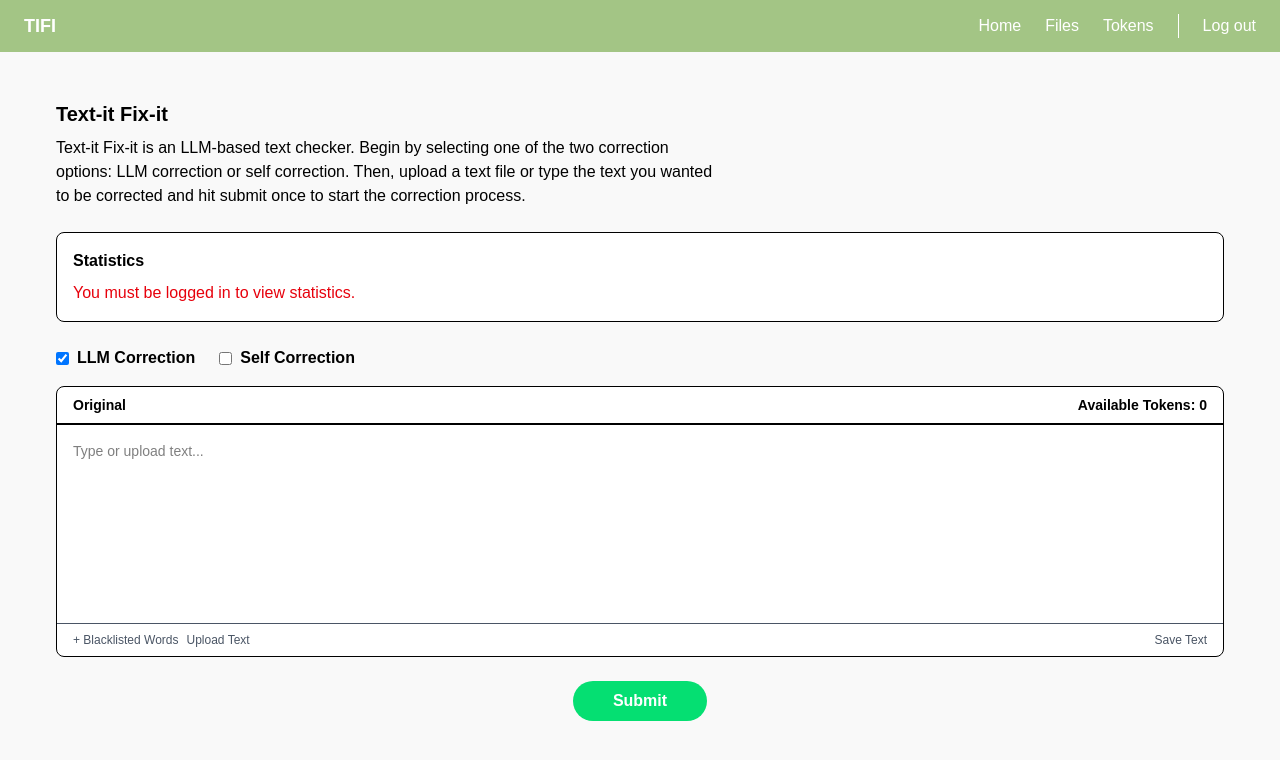
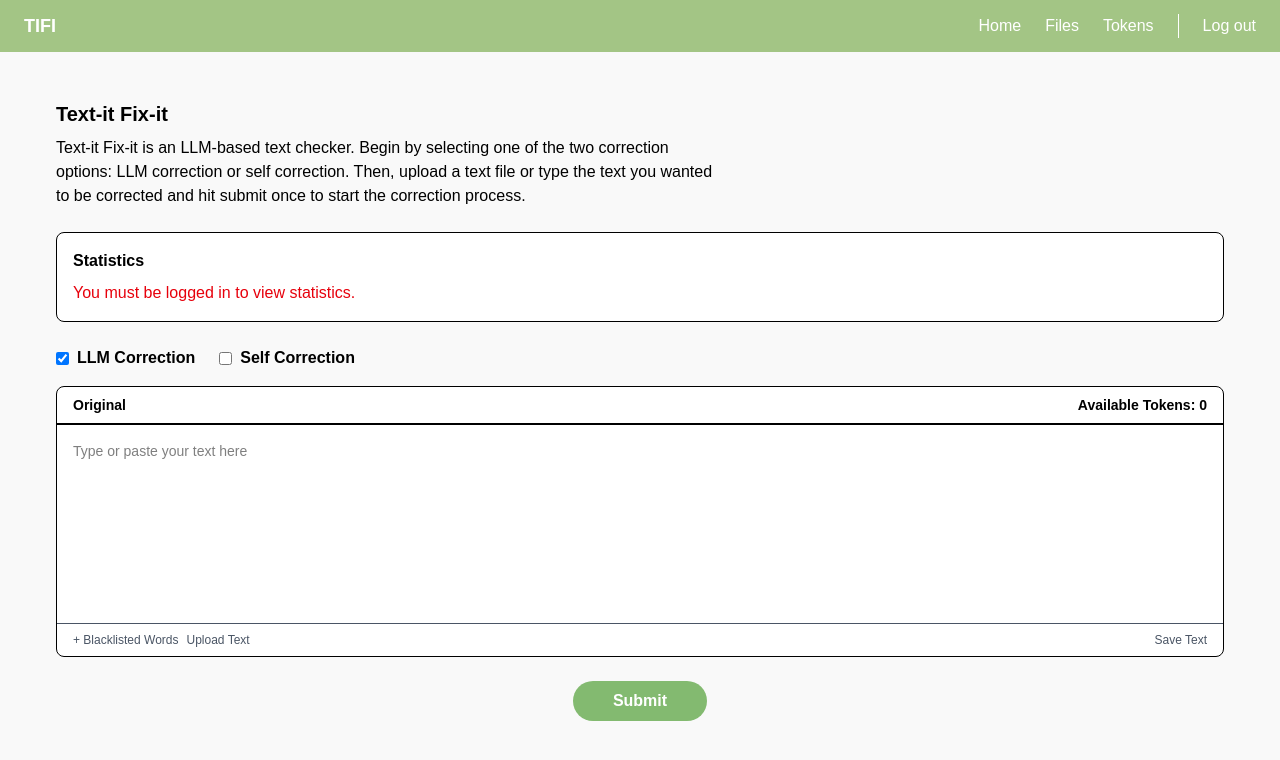
Before and after one commit to jdlu04/csc322, a Next.js app in the folder frontend/: page /paid in a window 1280 px wide. Shown: the top 760 px of the page. Built offline with nearby package versions, Linux system fonts and the light colour scheme.

Commit message:
llm correction

```diff
--- a/frontend/app/paid/page.js
+++ b/frontend/app/paid/page.js
@@ -1,4 +1,4 @@
-'use client';
+"use client";
 
 import React, { useEffect, useState } from "react";
 //import CorrectionTextBox from "../../components/CorrectionTextBox";
@@ -9,6 +9,8 @@ export default function Page() {
   const [stats, setStats] = useState(null);
   const [error, setError] = useState(null);
   const [loading, setLoading] = useState(true);
+  const [originalText, setOriginalText] = useState("");
+  const [correctedText, setCorrectedText] = useState("");
 
   useEffect(() => {
     const fetchStats = async () => {
@@ -42,6 +44,36 @@ export default function Page() {
     fetchStats();
   }, []);
 
+  const llmCorrection = async () => {
+    console.log("llm function");
+    try {
+      const response = await fetch("http://127.0.0.1:5000/llm-correct", {
+        method: "POST",
+        headers: {
+          "Content-Type": "application/json",
+        },
+        body: JSON.stringify({ text: correctedText }),
+      });
+
+      if (!response.ok) {
+        const errorText = await response.text();
+        console.error("Server error response:", errorText);
+        alert("Something went wrong. See console for details.");
+        return;
+      }
+
+      const result = await response.json();
+
+      setCorrectedText(result.corrected);
+      setOriginalText(result.original);
+
+      console.log("Original:", result.original);
+      console.log("Corrected:", result.corrected);
+    } catch (error) {
+      console.error(error);
+    }
+  };
+
   return (
     <div className="w-full min-h-screen bg-[#f9f9f9] px-8 py-6 text-black">
       <h1 className="text-xl font-bold mb-2">Text-it Fix-it</h1>
@@ -63,10 +95,21 @@ export default function Page() {
           <p>{stats.message}</p>
         ) : (
           <div className="flex flex-wrap gap-6 text-sm">
-            <p><span className="font-semibold">Edited Texts:</span> {stats?.correctionsMade ?? 0}</p>
-            <p><span className="font-semibold">Used Tokens:</span> {stats?.tokensUsed ?? 0}</p>
-            <p><span className="font-semibold">Corrections:</span> {stats?.correctionsMade ?? 0}</p>
-            <p><span className="font-semibold">Errors:</span> 0</p>
+            <p>
+              <span className="font-semibold">Edited Texts:</span>{" "}
+              {stats?.correctionsMade ?? 0}
+            </p>
+            <p>
+              <span className="font-semibold">Used Tokens:</span>{" "}
+              {stats?.tokensUsed ?? 0}
+            </p>
+            <p>
+              <span className="font-semibold">Corrections:</span>{" "}
+              {stats?.correctionsMade ?? 0}
+            </p>
+            <p>
+              <span className="font-semibold">Errors:</span> 0
+            </p>
           </div>
         )}
       </div>
@@ -91,11 +134,15 @@ export default function Page() {
         </div>
         <textarea
           className="w-full h-48 p-4 text-sm outline-none resize-none border-t"
-          placeholder="Type or upload text..."
+          value={originalText}
+          onChange={(e) => setOriginalText(e.target.value)}
+          placeholder="Type or paste your text here"
         />
         <div className="flex justify-between text-xs text-gray-600 px-4 py-2 border-t">
           <div className="space-x-2">
-            <span className="cursor-pointer hover:underline">+ Blacklisted Words</span>
+            <span className="cursor-pointer hover:underline">
+              + Blacklisted Words
+            </span>
             <span className="cursor-pointer hover:underline">Upload Text</span>
           </div>
           <span className="cursor-pointer hover:underline">Save Text</span>
@@ -104,7 +151,7 @@ export default function Page() {
 
       {/* Submit button */}
       <div className="flex justify-center">
-        <button className="bg-green-400 hover:bg-green-500 transition px-10 py-2 rounded-full font-semibold text-white">
+        <button onClick={llmCorrection} className="bg-accentGreen transition px-10 py-2 rounded-full font-semibold text-white">
           Submit
         </button>
       </div>
```
